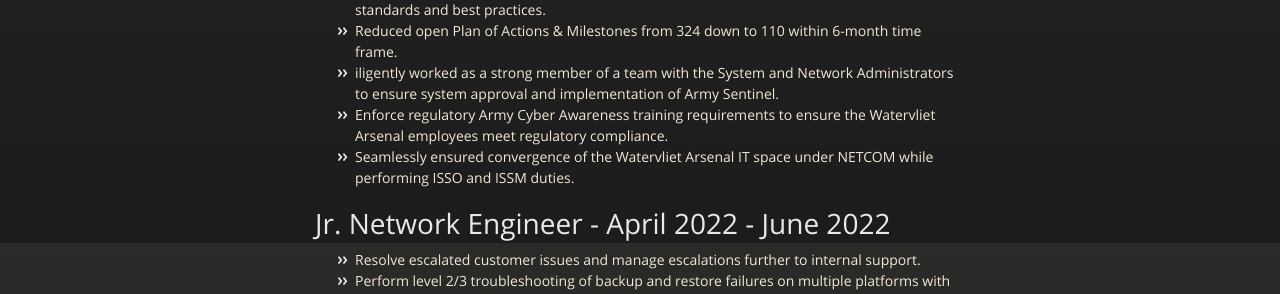
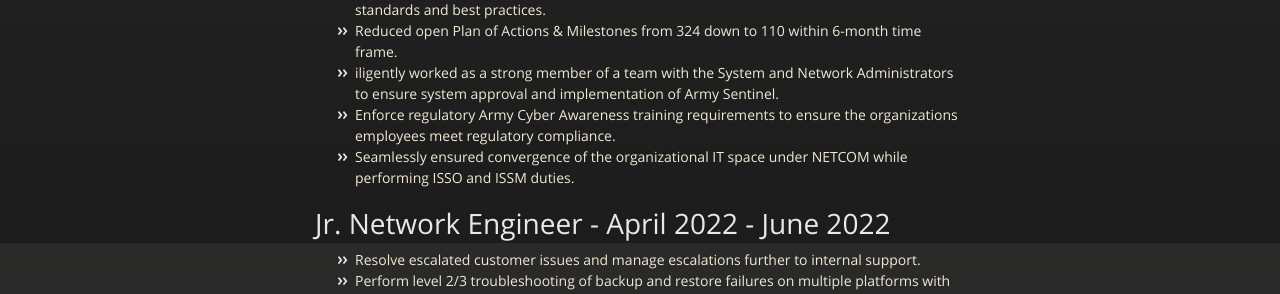
Before and after one commit to dspucches/dspucches.github.io, a Jekyll site: the page built from posts/resume.md, in a window 1280 px wide. Shown: the part 657-951 px from the top of the page. Built offline with Jekyll 4.4.1, drawn with Linux system fonts in a browser that asks for light colours; our own code applies the rules of GitHub Pages for plain Markdown files.

Commit message:
Update resume.md

```diff
--- a/posts/resume.md
+++ b/posts/resume.md
@@ -20,9 +20,9 @@ practices.
 - Reduced open Plan of Actions & Milestones from 324 down to 110 within 6-month time frame.
 - iligently worked as a strong member of a team with the System and Network Administrators to
 ensure system approval and implementation of Army Sentinel.
-- Enforce regulatory Army Cyber Awareness training requirements to ensure the Watervliet Arsenal
+- Enforce regulatory Army Cyber Awareness training requirements to ensure the organizations
 employees meet regulatory compliance.
-- Seamlessly ensured convergence of the Watervliet Arsenal IT space under NETCOM while
+- Seamlessly ensured convergence of the organizational IT space under NETCOM while
 performing ISSO and ISSM duties.
 
 # Jr. Network Engineer - April 2022 - June 2022
```
